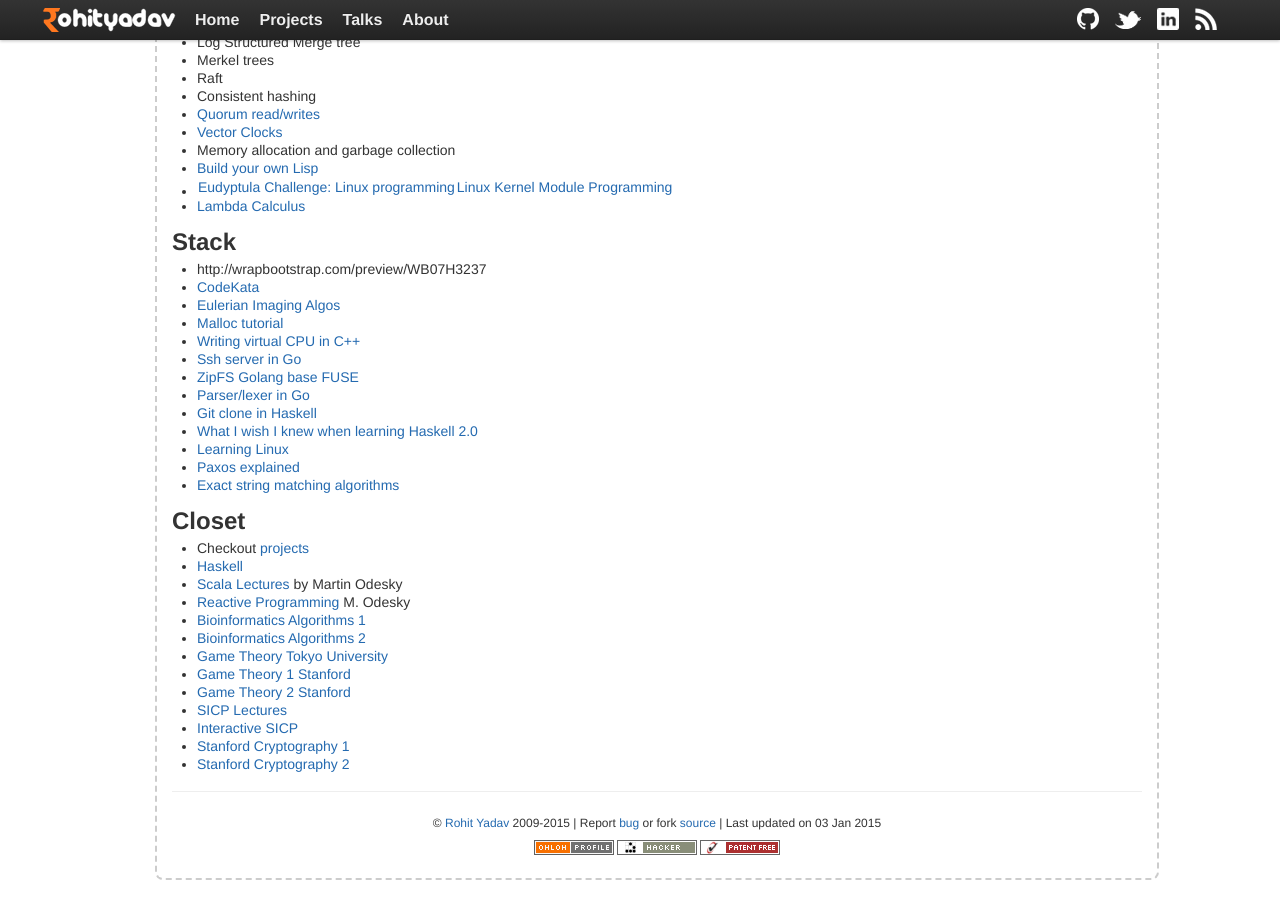
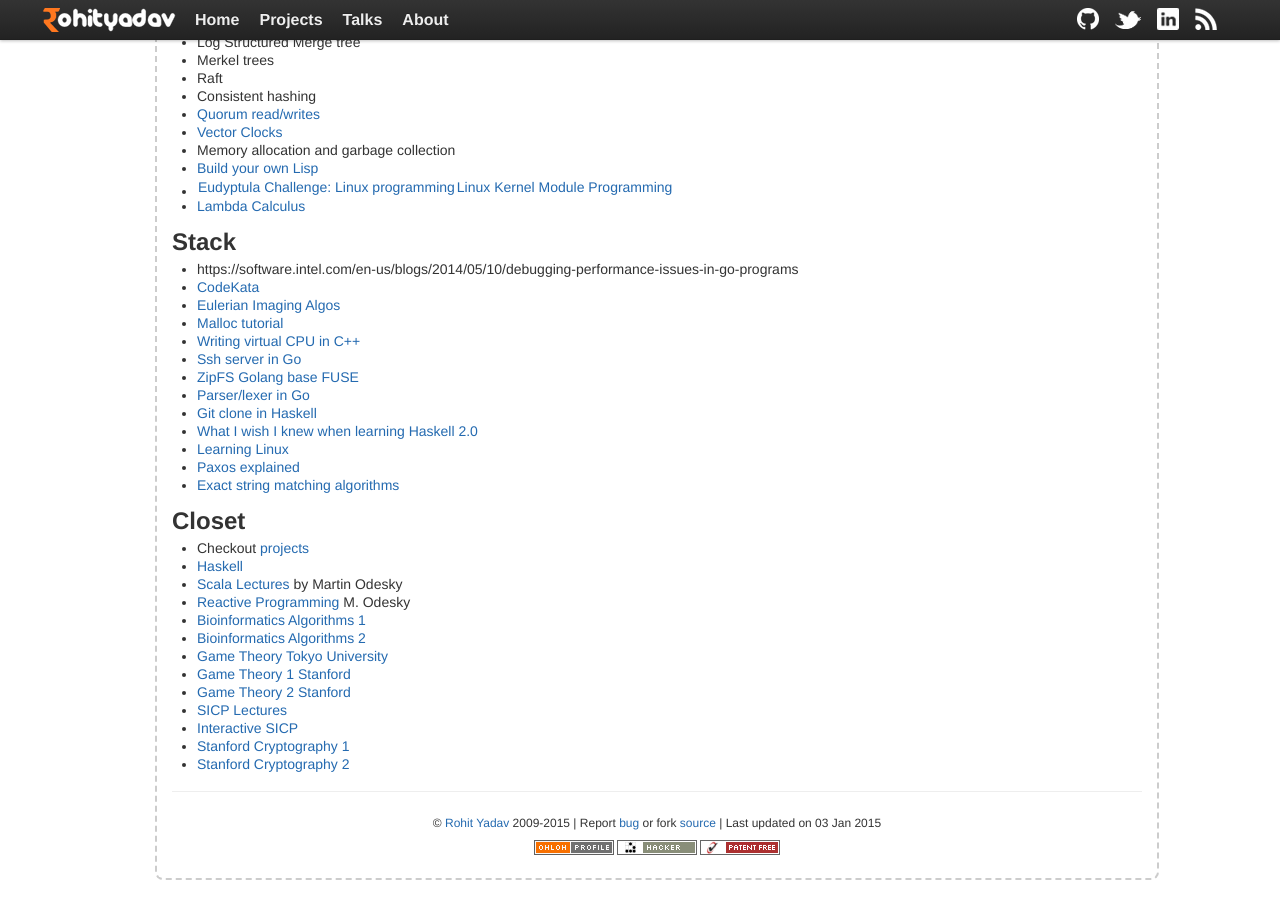
Before and after one commit to rohityadavcloud/rohityadavcloud.github.io, a Jekyll site: the page built from kaizen/index.markdown, in a window 1280 px wide and 900 px high, scrolled down 1835 px. Built offline with Jekyll 4.4.1, drawn with Linux system fonts in a browser that asks for light colours; some of the changed lines change nothing that is shown.

Commit message:
ku
Signed-off-by: Rohit Yadav <rohit@scaleninja.com>

```diff
--- a/kaizen/index.markdown
+++ b/kaizen/index.markdown
@@ -142,7 +142,7 @@ Work:
 
 ## Stack
 
-- http://wrapbootstrap.com/preview/WB07H3237
+- https://software.intel.com/en-us/blogs/2014/05/10/debugging-performance-issues-in-go-programs
 - [CodeKata](http://codekata.com/)
 - [Eulerian Imaging Algos](http://people.csail.mit.edu/mrub/evm/#code)
 - [Malloc tutorial](http://danluu.com/malloc-tutorial/)
```
